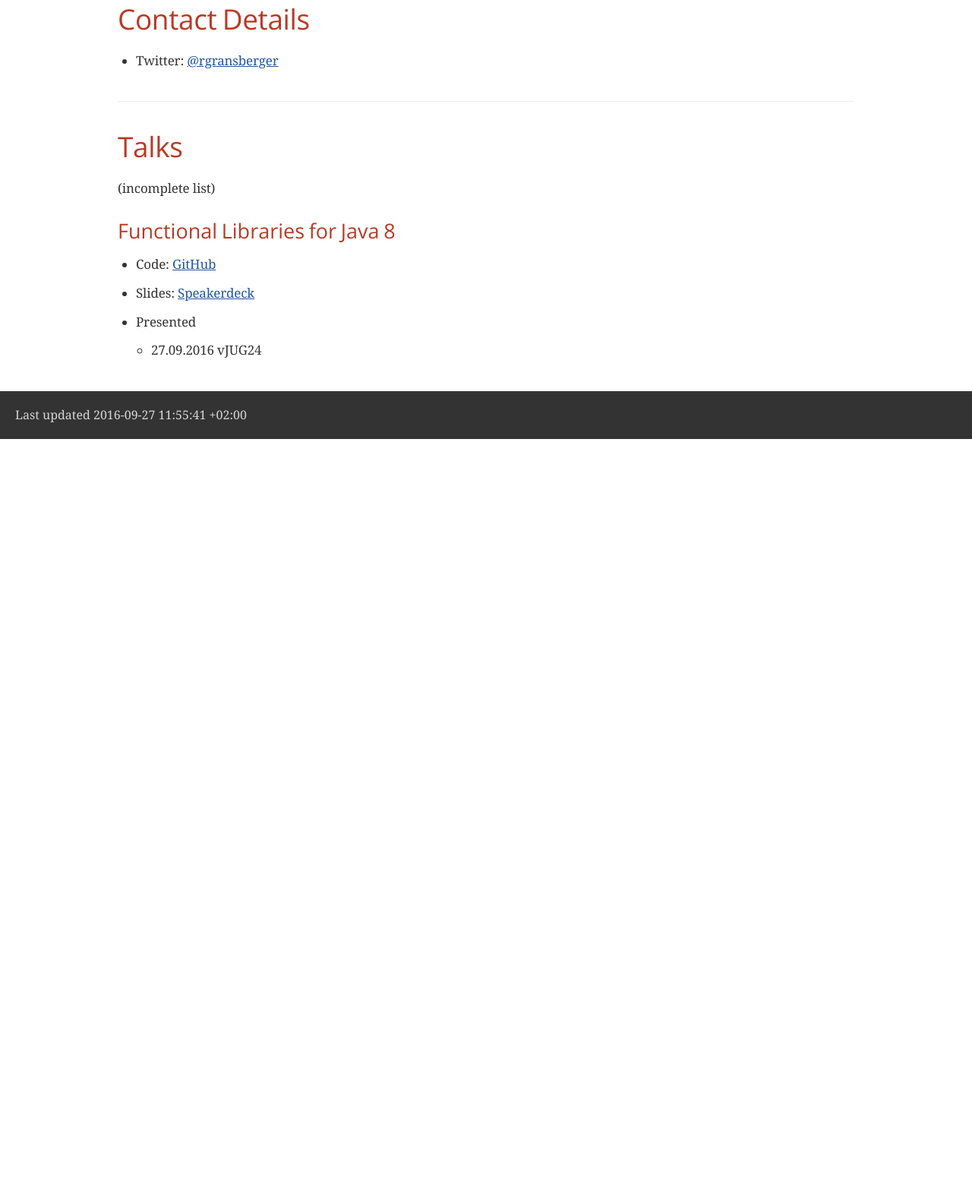
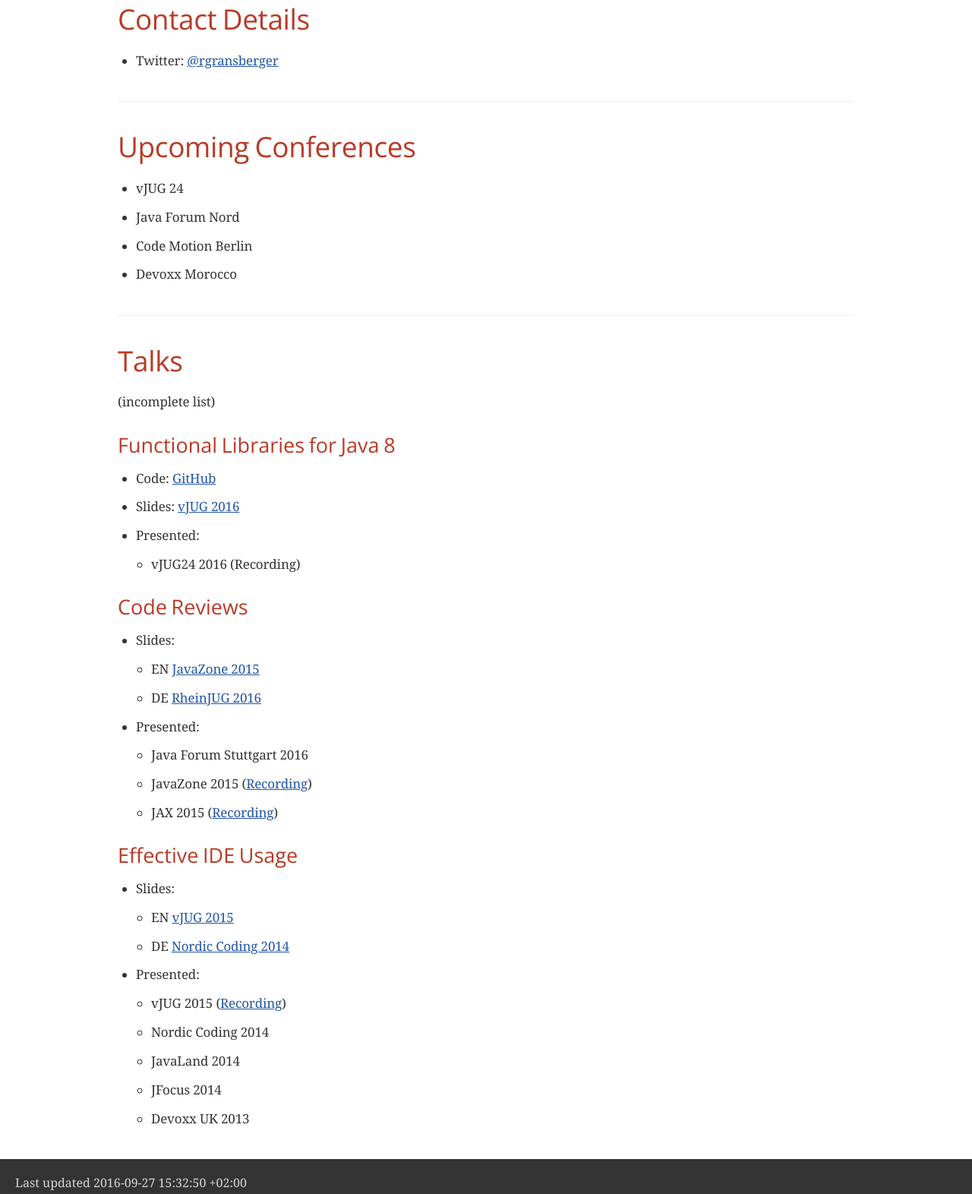
Before and after one commit to rgra/rgra.github.io, a plain HTML site: page index.html in a window 1280 px wide. Shown: the part 155-1727 px from the top of the page at 76% size. Before the commit the page ends 800 px from the top, so only its background shows below. Drawn offline with nearby package versions, Linux system fonts and the light colour scheme; a web font is replaced by a local one.

Commit message:
Added remaining talks

```diff
--- a/index.html
+++ b/index.html
@@ -439,6 +439,27 @@
 </div>
 </div>
 <div class="sect1">
+<h2 id="_upcoming_conferences">Upcoming Conferences</h2>
+<div class="sectionbody">
+<div class="ulist">
+<ul>
+<li>
+<p>vJUG 24</p>
+</li>
+<li>
+<p>Java Forum Nord</p>
+</li>
+<li>
+<p>Code Motion Berlin</p>
+</li>
+<li>
+<p>Devoxx Morocco</p>
+</li>
+</ul>
+</div>
+</div>
+</div>
+<div class="sect1">
 <h2 id="_talks">Talks</h2>
 <div class="sectionbody">
 <div class="paragraph">
@@ -452,14 +473,92 @@
 <p>Code: <a href="https://github.com/rgra/talk_functional-java-8">GitHub</a></p>
 </li>
 <li>
-<p>Slides: <a href="https://speakerdeck.com/rgra/vjug24-functional-libraries-for-java-8">Speakerdeck</a></p>
+<p>Slides: <a href="https://speakerdeck.com/rgra/vjug24-functional-libraries-for-java-8">vJUG 2016</a></p>
 </li>
 <li>
-<p>Presented</p>
+<p>Presented:</p>
 <div class="ulist">
 <ul>
 <li>
-<p>27.09.2016 vJUG24</p>
+<p>vJUG24 2016 (Recording)</p>
+</li>
+</ul>
+</div>
+</li>
+</ul>
+</div>
+</div>
+<div class="sect2">
+<h3 id="_code_reviews">Code Reviews</h3>
+<div class="ulist">
+<ul>
+<li>
+<p>Slides:</p>
+<div class="ulist">
+<ul>
+<li>
+<p>EN <a href="https://speakerdeck.com/rgra/code-reviews-techniques-and-tips-javazone-2015">JavaZone 2015</a></p>
+</li>
+<li>
+<p>DE <a href="https://speakerdeck.com/rgra/code-reviews-techniques-and-tips-rheinjug-2016">RheinJUG 2016</a></p>
+</li>
+</ul>
+</div>
+</li>
+<li>
+<p>Presented:</p>
+<div class="ulist">
+<ul>
+<li>
+<p>Java Forum Stuttgart 2016</p>
+</li>
+<li>
+<p>JavaZone 2015 (<a href="https://vimeo.com/138959649">Recording</a>)</p>
+</li>
+<li>
+<p>JAX 2015 (<a href="https://jaxenter.de/codereviews-tipps-tools-und-techniken-26793">Recording</a>)</p>
+</li>
+</ul>
+</div>
+</li>
+</ul>
+</div>
+</div>
+<div class="sect2">
+<h3 id="_effective_ide_usage">Effective IDE Usage</h3>
+<div class="ulist">
+<ul>
+<li>
+<p>Slides:</p>
+<div class="ulist">
+<ul>
+<li>
+<p>EN <a href="https://speakerdeck.com/rgra/vjug-effective-ide-usage">vJUG 2015</a></p>
+</li>
+<li>
+<p>DE <a href="https://speakerdeck.com/rgra/effektive-ide-nutzung">Nordic Coding 2014</a></p>
+</li>
+</ul>
+</div>
+</li>
+<li>
+<p>Presented:</p>
+<div class="ulist">
+<ul>
+<li>
+<p>vJUG 2015 (<a href="https://youtu.be/FwfHxholaEE">Recording</a>)</p>
+</li>
+<li>
+<p>Nordic Coding 2014</p>
+</li>
+<li>
+<p>JavaLand 2014</p>
+</li>
+<li>
+<p>JFocus 2014</p>
+</li>
+<li>
+<p>Devoxx UK 2013</p>
 </li>
 </ul>
 </div>
@@ -472,7 +571,7 @@
 </div>
 <div id="footer">
 <div id="footer-text">
-Last updated 2016-09-27 11:55:41 +02:00
+Last updated 2016-09-27 15:32:50 +02:00
 </div>
 </div>
 </body>
```
